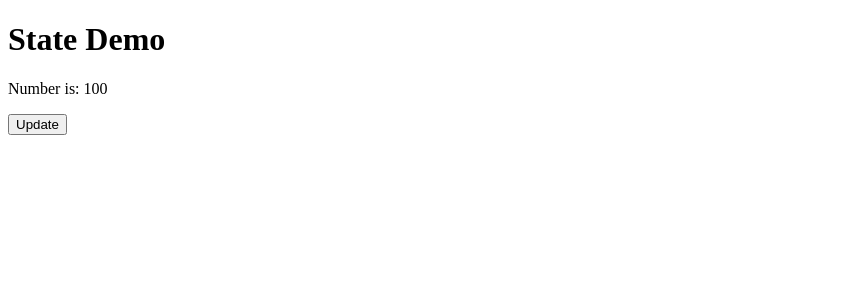
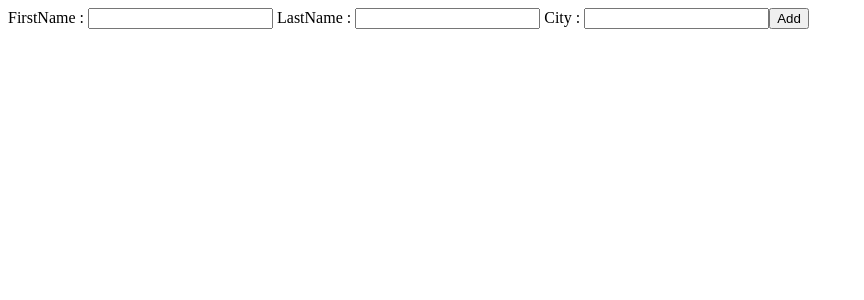
Before and after one commit to abhijeetvc/evefirstreactdemo1, a React (Create React App) app: page / in a window 1280 px wide. Shown: the top 300 px of the page, without its empty margins (0-864 px from the left). Built offline with nearby package versions, Linux system fonts and the light colour scheme.

Commit message:
React Input

```diff
--- a/src/ReadInput.js
+++ b/src/ReadInput.js
@@ -6,6 +6,7 @@ function ReadInput(){
     const[data,setData]=React.useState('')
 
     const onValueChange=(event)=>{
+        console.log(event.target);
         setInput(event.target.value)
     }
 
@@ -15,7 +16,8 @@ function ReadInput(){
 
     return(
         <div>
-            <input type="text" onChange={onValueChange}/>
+            <input type="text" name="firstName" onChange={onValueChange}/>
+            <input type="text" name="lastName" onChange={onValueChange}/>
             <button type='button' onClick={displayData}>Display</button>
             <p>Input Value is: {data}</p>
         </div>
--- /dev/null
+++ b/src/ReadInputObj.js
@@ -0,0 +1,45 @@
+import React from 'react'
+function ReadInputObj(){
+
+    const userObj={
+        firstName:'',
+        lastName:'',
+        city:''
+    }
+
+    const[user,setUser]=React.useState(userObj)
+    const[userList,setUserList]=React.useState([])
+
+    const handleInputChange=(event)=>{
+        setUser({...user,[event.target.name]:event.target.value})
+    }
+
+    const displayData=()=>{
+        setUserList([...userList,user])
+    }
+
+    return(
+        <div>
+            <form>
+                <label> FirstName : </label>
+                <input type='text' name='firstName' onChange={handleInputChange}/>
+
+                <label> LastName : </label>
+                <input type='text' name='lastName' onChange={handleInputChange}/>
+
+                <label> City : </label>
+                <input type='text' name='city' onChange={handleInputChange}/>
+
+                <button type='button' onClick={displayData}>Add</button>
+
+            </form>
+        </div>
+    )
+}
+
+export default ReadInputObj
+
+// class component life cycle methods
+// componentDidMount
+// componentDidUpdate
+// componentWillUnmount
--- a/src/index.js
+++ b/src/index.js
@@ -5,6 +5,7 @@ import Display3 from './Display3';
 import ListDemo from './ListDemo';
 import ParentComponent from './ParentComponent';
 import ReadInput from './ReadInput';
+import ReadInputObj from './ReadInputObj';
 import SimpleStateDemo from './SimpleStateDemo';
 
 //const message=<h1>Hello React!!!</h1>
@@ -47,7 +48,7 @@ import SimpleStateDemo from './SimpleStateDemo';
 // }
 
 ReactDOM.render(
-   <SimpleStateDemo/>
+   <ReadInputObj/>
    ,  // what has to be rendered?
   document.getElementById('root')  // where to render
 );
```
